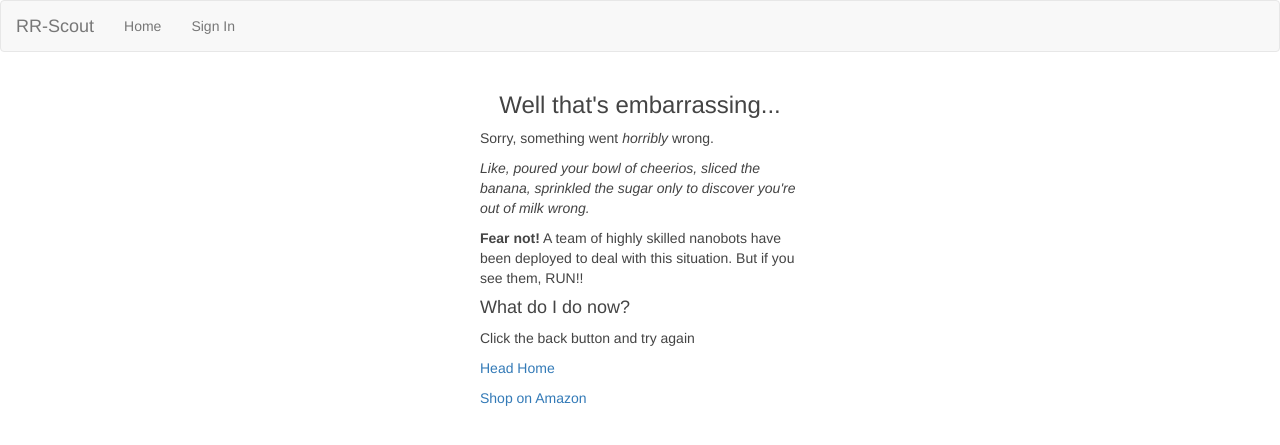
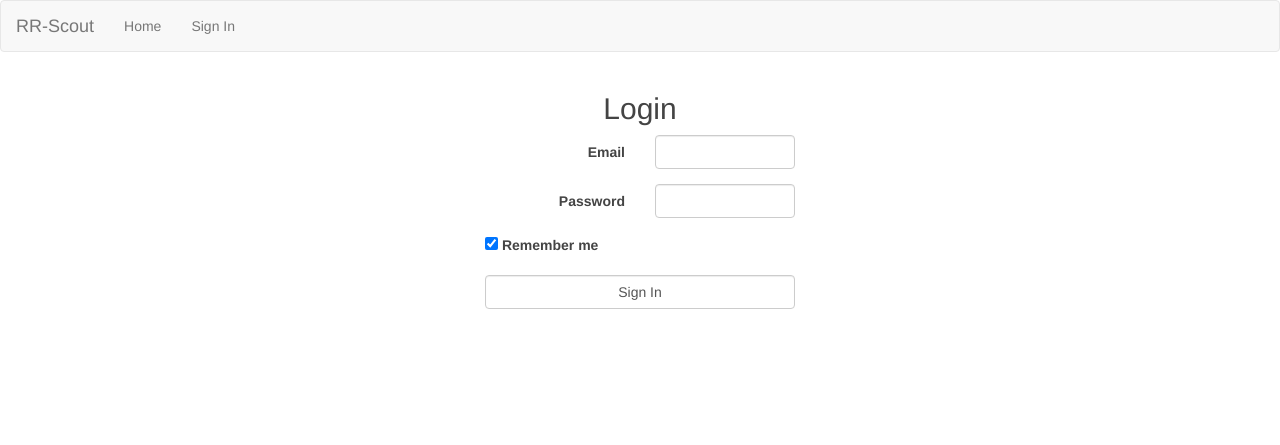
Before and after one commit to jasonrahm/vvapp, a Flask app: page /login/ in a window 1280 px wide. Shown: the top 445 px of the page. Run offline with Flask 2, Linux system fonts and the light colour scheme; some libraries are stand-ins or nearby versions.

Commit message:
Updates: refactored authentication to use flask-login

```diff
--- a/app/app.py
+++ b/app/app.py
@@ -1,4 +1,8 @@
 from flask import Flask
+from flask import g
+from flask_bcrypt import Bcrypt
+from flask_login import current_user
+from flask_login import LoginManager
 from flask_migrate import Migrate
 from flask_migrate import MigrateCommand
 from flask_script import Manager
@@ -12,3 +16,13 @@
 migrate = Migrate(app, db)
 manager = Manager(app)
 manager.add_command('db', MigrateCommand)
+
+login_manager = LoginManager(app)
+login_manager.login_view = "login"
+
+bcrypt = Bcrypt(app)
+
+
+@app.before_request
+def _before_request():
+    g.user = current_user
--- a/app/forms.py
+++ b/app/forms.py
@@ -3,6 +3,7 @@
 from models import CompetitionTeam
 from models import Teams
 from models import Users
+from wtforms import BooleanField
 from wtforms import DateField
 from wtforms import HiddenField
 from wtforms import IntegerField
@@ -53,24 +54,24 @@
 
 
 class LoginForm(Form):
-    username = StringField('Username', [validators.DataRequired('Please enter your username.')])
-    password = PasswordField('Password', [validators.DataRequired('Please enter your password.')])
+    email = StringField('Email', [validators.DataRequired()])
+    password = PasswordField('Password', [validators.DataRequired()])
+    remember_me = BooleanField("Remember me?", default=True)
     submit = SubmitField('Sign In')
 
     def __init__(self, *args, **kwargs):
         Form.__init__(self, *args, **kwargs)
 
     def validate(self):
-        if not Form.validate(self):
+        if not super(LoginForm, self).validate():
             return False
 
-        user = Users.query.filter_by(
-            username=self.username.data.lower()).first()
-        if user and user.verify_password(self.password.data):
-            return True
-        else:
-            self.username.errors.append('Invalid username or password')
+        self.user = Users.authenticate(self.email.data, self.password.data)
+        if not self.user:
+            self.email.errors.append("Invalid email or password")
             return False
+
+        return True
 
 
 class TeamForm(Form):
--- a/app/templates/base.html
+++ b/app/templates/base.html
@@ -20,12 +20,12 @@
             <div>
                 <ul class="nav navbar-nav">
                     <li><a href="{{ url_for('index') }}">Home</a></li>
-                    {% if 'username' in session %}
+                    {% if g.user.is_authenticated %}
                     <li><a href="{{ url_for('competitions') }}">Competitions</a></li>
                     <li><a href="{{ url_for('teams') }}">Teams</a></li>
-                    <li><a href="{{ url_for('logout') }}">Sign Out</a></li>
+                    <li><a href="{{ url_for('logout', next=request.path) }}">Sign Out</a></li>
                     {% else %}
-                    <li><a href="{{ url_for('login') }}">Sign In</a></li>
+                    <li><a href="{{ url_for('login', next=request.path) }}">Sign In</a></li>
                     {% endif %}
                 </ul>
             </div>
--- a/app/templates/login.html
+++ b/app/templates/login.html
@@ -14,7 +14,7 @@
 
   <h2>Login</h2>
 
-  {% for message in form.username.errors %}
+  {% for message in form.email.errors %}
     <div class="flash">{{ message }}</div>
   {% endfor %}
 
@@ -22,12 +22,12 @@
     <div class="flash">{{ message }}</div>
   {% endfor %}
 
-  <form class="form-horizontal" action="{{ url_for('login') }}" method="post">
+  <form class="form-horizontal" action="{{ url_for('login', next=request.args.get('next','')) }}" method="post">
     {{ form.hidden_tag() }}
    <div class="form-group">
-    {{ form.username.label(class_="control-label col-xs-6") }}
+    {{ form.email.label(class_="control-label col-xs-6") }}
        <div class="col-xs-6">
-    {{ form.username(class_="form-control") }}
+    {{ form.email(class_="form-control") }}
            </div>
     </div>
       <div class="form-group">
@@ -37,6 +37,11 @@
               </div>
      </div>
       <div class="form-group">
+          <div class="col-xs-6">
+            <label>{{ form.remember_me() }} Remember me</label>
+          </div>
+     </div>
+      <div class="form-group">
          <div class="col-xs-12">{{ form.submit(class_="form-control") }} </div>
       </div>
 
--- a/app/views.py
+++ b/app/views.py
@@ -1,10 +1,14 @@
 from app import app
+from app import login_manager
 from flask import flash
 from flask import render_template
 from flask import redirect
 from flask import request
 from flask import session
 from flask import url_for
+from flask_login import login_required
+from flask_login import login_user
+from flask_login import logout_user
 from forms import CompetitionsForm
 from forms import CompetitionTeamForm
 from forms import LoginForm
@@ -13,6 +17,7 @@
 from models import Competitions
 from models import CompetitionTeam
 from models import Teams
+from models import Users
 
 import datetime
 
@@ -28,47 +33,39 @@
 
 
 @app.route('/competitions', methods=['GET', 'POST'])
+@login_required
 def competitions():
 
     form = CompetitionsForm()
 
-    if 'username' not in session:
-        return redirect(url_for('login'))
+    if request.method == 'POST':
+        if not form.validate():
+            return render_template('competitions.html', form=form)
+        else:
+            newcomp = Competitions(name=form.name.data,
+                                   date=form.date.data,
+                                   timestamp=datetime.datetime.now())
+            db.session.add(newcomp)
+            db.session.commit()
 
-    user = session['username']
+            flash('Competition successfully added.')
+            return redirect(url_for('competitions'))
 
-    if user is None:
-        return redirect(url_for('login'))
-    else:
-        if request.method == 'POST':
-            if not form.validate():
-                return render_template('competitions.html', form=form)
-            else:
-                newcomp = Competitions(name=form.name.data,
-                                       date=form.date.data,
-                                       timestamp=datetime.datetime.now())
-                db.session.add(newcomp)
-                db.session.commit()
-
-                flash('Competition successfully added.')
-                return redirect(url_for('competitions'))
-
-        elif request.method == 'GET':
-            comps = db.session.query(Competitions).all()
-            return render_template('competitions.html',
-                                   competitions=comps,
-                                   form=form)
+    elif request.method == 'GET':
+        comps = db.session.query(Competitions).all()
+        return render_template('competitions.html',
+                               competitions=comps,
+                               form=form)
 
 
 @app.route('/competitions/<int:id>', methods=['GET', 'POST'])
+@login_required
 def manage_competition(id):
 
     form = CompetitionTeamForm(request.values, competition=id)
     comp = Competitions.query.get(id)
     form.competition = comp.name
     form.team.choices = [(a.id, a.number) for a in Teams.query.all()]
-
-    user = session['username']
 
     teams = db.session.query(CompetitionTeam).filter(
         CompetitionTeam.competitions == id).all()
@@ -78,137 +75,107 @@
     team_data = db.session.query(Teams).filter(
         Teams.id.in_(team_list)).order_by(Teams.number).all()
 
-    if user is None:
-        redirect(url_for('login'))
-    else:
-        if request.method == 'POST':
-            if not form.validate():
-                return render_template('competition_details.html',
-                                       form=form,
-                                       id=id,
-                                       team_data=team_data)
-            else:
-                postdata = request.values
-                comp = int(postdata['competition'])
-                team = int(postdata['team'])
-
-                newteam = CompetitionTeam(competitions=comp,
-                                          teams=team,
-                                          timestamp=datetime.datetime.now())
-                db.session.add(newteam)
-                db.session.commit()
-
-                flash('Team successfully added to the competition.')
-                return redirect(url_for('manage_competition', id=id))
-
-        elif request.method == 'GET':
+    if request.method == 'POST':
+        if not form.validate():
             return render_template('competition_details.html',
                                    form=form,
                                    id=id,
                                    team_data=team_data)
+        else:
+            postdata = request.values
+            comp = int(postdata['competition'])
+            team = int(postdata['team'])
+
+            newteam = CompetitionTeam(competitions=comp,
+                                      teams=team,
+                                      timestamp=datetime.datetime.now())
+            db.session.add(newteam)
+            db.session.commit()
+
+            flash('Team successfully added to the competition.')
+            return redirect(url_for('manage_competition', id=id))
+
+    elif request.method == 'GET':
+        return render_template('competition_details.html',
+                               form=form,
+                               id=id,
+                               team_data=team_data)
 
 
 @app.route('/competitions/delete/<int:id>', methods=['GET'])
+@login_required
 def delete_competition_entry(id):
 
-    user = session['username']
-    if user is None:
-        return redirect(url_for('login'))
-    else:
-        competition = Competitions.query.get(id)
-        db.session.delete(competition)
-        db.session.commit()
+    competition = Competitions.query.get(id)
+    db.session.delete(competition)
+    db.session.commit()
 
-        flash('Competition deleted.')
-        return redirect(url_for('competitions'))
+    flash('Competition deleted.')
+    return redirect(url_for('competitions'))
 
 
-@app.route('/login', methods=['GET', 'POST'])
+@app.route('/login/', methods=['GET', 'POST'])
 def login():
-    form = LoginForm()
+    if request.method == 'POST':
+        form = LoginForm(request.form)
+        if form.validate():
+            user = Users.query.filter_by(email=form.email.data).first()
+            login_user(user, remember=form.remember_me.data)
+            flash('Login Successful.')
+            return redirect(request.args.get('next') or url_for('index'))
+    else:
+        form = LoginForm()
 
-    if 'username' in session:
-        return redirect(url_for('index'))
-
-    if request.method == 'POST':
-        if not form.validate():
-            return render_template('login.html', form=form)
-        else:
-            session['username'] = form.username.data
-            flash('Login Successful.')
-            return redirect(url_for('index'))
-
-    elif request.method == 'GET':
-        return render_template('login.html', form=form)
+    return render_template('login.html', form=form)
 
 
-@app.route('/logout', methods=['GET'])
+@app.route('/logout/', methods=['GET'])
 def logout():
-
-    if 'username' not in session:
-        redirect(url_for('login'))
-
-    session.pop('username', None)
-
+    logout_user()
     flash('You have been logged out.')
-    return redirect(url_for('index'))
+    return redirect(request.args.get('next') or url_for('index'))
 
 
 @app.route('/teams', methods=['GET', 'POST'])
+@login_required
 def teams():
 
     form = TeamForm()
 
-    if 'username' not in session:
-        return redirect(url_for('login'))
-
-    user = session['username']
-
     teams = db.session.query(Teams).order_by(Teams.number).all()
 
-    if user is None:
-        return redirect(url_for('login'))
-    else:
-        if request.method == 'POST':
-            if not form.validate():
-                return render_template('teams.html', teams=teams, form=form)
-            else:
-                newteam = Teams(number=form.number.data,
-                                name=form.name.data,
-                                timestamp=datetime.datetime.now())
-                db.session.add(newteam)
-                db.session.commit()
+    if request.method == 'POST':
+        if not form.validate():
+            return render_template('teams.html', teams=teams, form=form)
+        else:
+            newteam = Teams(number=form.number.data,
+                            name=form.name.data,
+                            timestamp=datetime.datetime.now())
+            db.session.add(newteam)
+            db.session.commit()
 
-                flash('Team successfully added.')
-                return redirect(url_for('teams'))
+            flash('Team successfully added.')
+            return redirect(url_for('teams'))
 
-        elif request.method == 'GET':
-            return render_template('teams.html', teams=teams, form=form)
+    elif request.method == 'GET':
+        return render_template('teams.html', teams=teams, form=form)
 
 
 @app.route('/teams/<int:id>', methods=['GET'])
+@login_required
 def team(id):
-    if 'username' not in session:
-        return redirect(url_for('login'))
 
-    user = session['username']
-    if user is None:
-        redirect(url_for('login'))
-    else:
-        team = db.session.query(Teams).filter(Teams.id == id).all()
-        return render_template('team.html', id=id, team=team)
+    team = db.session.query(Teams).filter(Teams.id == id).all()
+    return render_template('team.html', id=id, team=team)
 
 
 @app.route('/teams/delete/<int:id>', methods=['GET'])
+@login_required
 def delete_team_entry(id):
 
-    user = session['username']
-    if user is None:
-        return redirect(url_for('login'))
-    else:
-        team = Teams.query.get(id)
-        db.session.delete(team)
-        db.session.commit()
+    team = Teams.query.get(id)
+    db.session.delete(team)
+    db.session.commit()
 
-        flash('Team deleted.')
-        return redirect(url_for('teams'))
+    flash('Team deleted.')
+    return redirect(url_for('teams'))
```
Also changed, not shown: app/models.py (+54 -16 lines).
